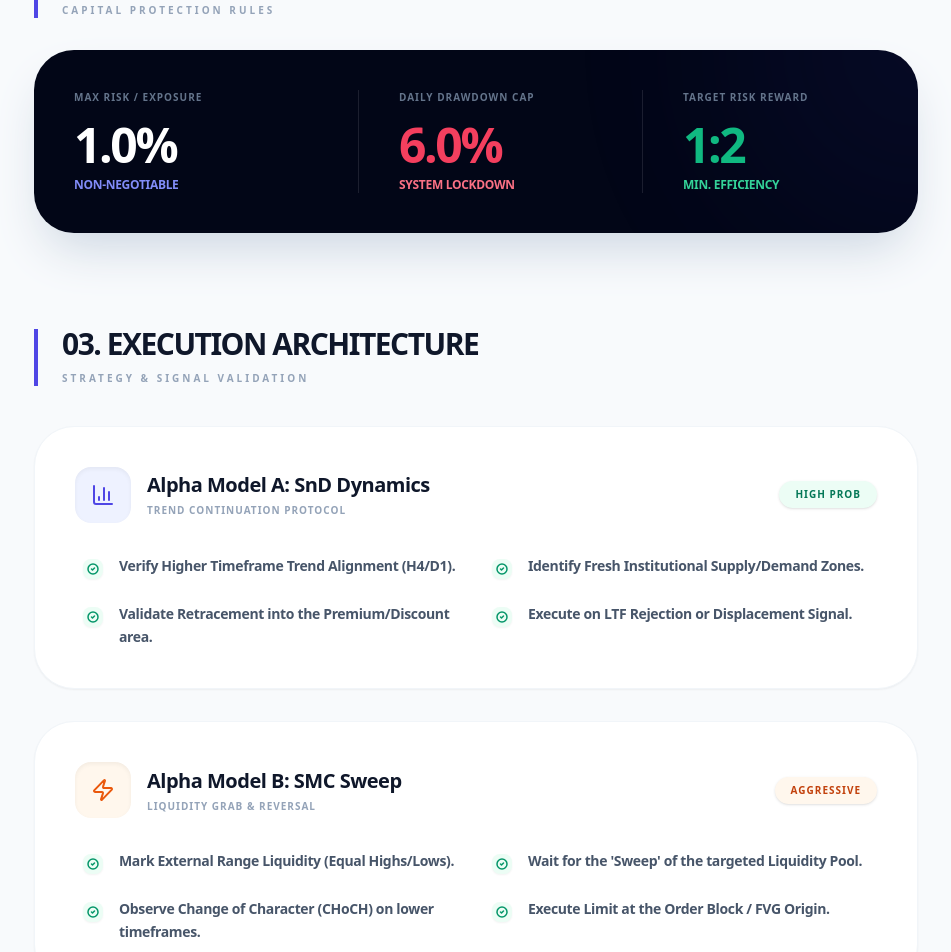
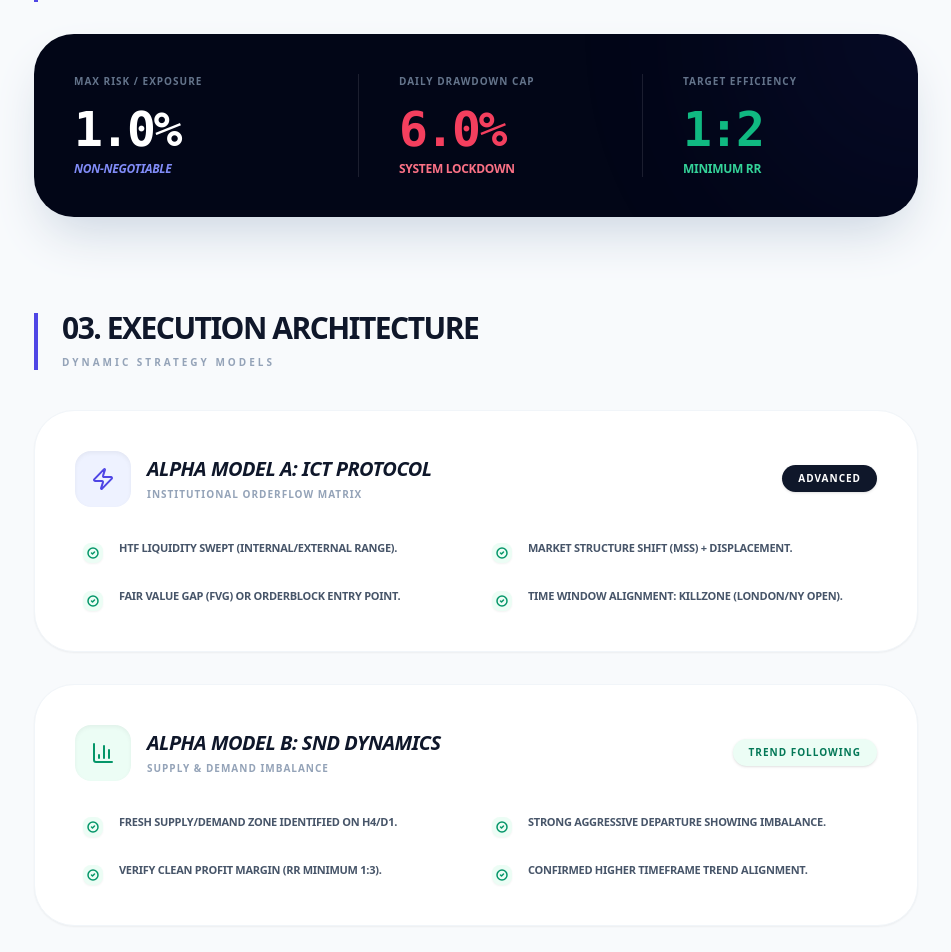
Before and after one commit to A-fauzi/Zionyx, a Next.js app: page /trading-plan in a window 1280 px wide. Shown: the part 1120-2072 px from the top of the page, without its empty margins (322-1273 px from the left). Built offline with nearby package versions, Linux system fonts and the light colour scheme.

Commit message:
update page

```diff
--- a/src/app/trading-plan/page.tsx
+++ b/src/app/trading-plan/page.tsx
@@ -52,9 +52,9 @@ export default function TradingPlanPage() {
             <div className="flex flex-col">
                 <div className="flex items-center gap-2">
                     <ShieldCheck size={14} className="text-indigo-600" />
-                    <span className="font-black text-sm text-slate-900 tracking-tight">Trading Protocol V0.0</span>
+                    <span className="font-black text-sm text-slate-900 tracking-tight uppercase">Zionyx Protocol V1.2</span>
                 </div>
-                <span className="text-[10px] font-bold text-slate-400 tracking-widest mt-0.5">Standard Operating Procedure</span>
+                <span className="text-[10px] font-bold text-slate-400 tracking-widest mt-0.5 uppercase">Standard Operating Procedure</span>
             </div>
         </div>
         <Link href="/dashboard">
@@ -140,75 +140,96 @@ export default function TradingPlanPage() {
                     <SectionHeader title="02. The Iron Protocols" subtitle="Capital Protection Rules" />
 
                     <div className="mt-8 bg-slate-950 text-white rounded-[2.5rem] p-10 relative overflow-hidden shadow-2xl shadow-slate-300">
-                        {/* Decorative Blur */}
                         <div className="absolute top-0 right-0 w-80 h-80 bg-indigo-600 rounded-full blur-[120px] opacity-10 -mr-40 -mt-40" />
 
                         <div className="relative z-10 grid grid-cols-1 md:grid-cols-3 gap-12">
                             <div className="space-y-2">
                                 <p className="text-[10px] font-black text-slate-500 uppercase tracking-widest mb-4">Max Risk / Exposure</p>
-                                <p className="text-5xl font-black text-white tracking-tighter">1.0%</p>
-                                <p className="text-xs text-indigo-400 font-bold uppercase tracking-tight">Non-Negotiable</p>
+                                <p className="text-5xl font-black text-white tracking-tighter font-mono">1.0%</p>
+                                <p className="text-xs text-indigo-400 font-bold uppercase tracking-tight italic">Non-Negotiable</p>
                             </div>
                             <div className="space-y-2 border-t md:border-t-0 md:border-l border-white/10 pt-8 md:pt-0 md:pl-10">
                                 <p className="text-[10px] font-black text-slate-500 uppercase tracking-widest mb-4">Daily Drawdown Cap</p>
-                                <p className="text-5xl font-black text-rose-500 tracking-tighter">6.0%</p>
-                                <p className="text-xs text-rose-400 font-bold uppercase tracking-tight">System Lockdown</p>
+                                <p className="text-5xl font-black text-rose-500 tracking-tighter font-mono">6.0%</p>
+                                <p className="text-xs text-rose-400 font-bold uppercase tracking-tight uppercase">System Lockdown</p>
                             </div>
                             <div className="space-y-2 border-t md:border-t-0 md:border-l border-white/10 pt-8 md:pt-0 md:pl-10">
-                                <p className="text-[10px] font-black text-slate-500 uppercase tracking-widest mb-4">Target Risk Reward</p>
-                                <p className="text-5xl font-black text-emerald-500 tracking-tighter">1:2</p>
-                                <p className="text-xs text-emerald-400 font-bold uppercase tracking-tight">Min. Efficiency</p>
+                                <p className="text-[10px] font-black text-slate-500 uppercase tracking-widest mb-4">Target Efficiency</p>
+                                <p className="text-5xl font-black text-emerald-500 tracking-tighter font-mono">1:2</p>
+                                <p className="text-xs text-emerald-400 font-bold uppercase tracking-tight uppercase">Minimum RR</p>
                             </div>
                         </div>
                     </div>
                 </section>
 
-                {/* 3. STRATEGY SECTION */}
+                {/* 3. UPDATED STRATEGY SECTION: DYNAMIC SOP SYNC */}
                 <section id="strategy" className="scroll-mt-32">
-                    <SectionHeader title="03. Execution Architecture" subtitle="Strategy & Signal Validation" />
+                    <SectionHeader title="03. Execution Architecture" subtitle="Dynamic Strategy Models" />
 
                     <div className="grid grid-cols-1 gap-8 mt-10">
-                        {/* Setup A: Supply & Demand */}
+                        {/* Setup A: ICT Protocol */}
                         <Card className="rounded-[2.5rem] p-10 border-slate-100 shadow-sm hover:shadow-xl transition-all duration-300 bg-white group">
                             <div className="flex flex-col md:flex-row md:items-center justify-between gap-6 mb-8">
                                 <div className="flex items-center gap-4">
                                     <div className="w-14 h-14 bg-indigo-50 text-indigo-600 rounded-2xl flex items-center justify-center shadow-inner">
+                                        <Zap size={24} />
+                                    </div>
+                                    <div>
+                                        <h3 className="font-black text-xl text-slate-900 tracking-tight uppercase italic">Alpha Model A: ICT Protocol</h3>
+                                        <p className="text-[10px] text-slate-400 font-black uppercase tracking-widest mt-1">Institutional Orderflow Matrix</p>
+                                    </div>
+                                </div>
+                                <Badge className="bg-slate-900 text-white px-4 py-1.5 rounded-full border-0 font-black text-[10px] uppercase tracking-widest self-start md:self-auto uppercase">Advanced</Badge>
+                            </div>
+                            <div className="grid grid-cols-1 md:grid-cols-2 gap-6 pl-2">
+                                <CheckItem text="HTF Liquidity Swept (Internal/External Range)." />
+                                <CheckItem text="Market Structure Shift (MSS) + Displacement." />
+                                <CheckItem text="Fair Value Gap (FVG) or Orderblock entry point." />
+                                <CheckItem text="Time Window Alignment: Killzone (London/NY Open)." />
+                            </div>
+                        </Card>
+
+                        {/* Setup B: SnD Dynamics */}
+                        <Card className="rounded-[2.5rem] p-10 border-slate-100 shadow-sm hover:shadow-xl transition-all duration-300 bg-white group">
+                            <div className="flex flex-col md:flex-row md:items-center justify-between gap-6 mb-8">
+                                <div className="flex items-center gap-4">
+                                    <div className="w-14 h-14 bg-emerald-50 text-emerald-600 rounded-2xl flex items-center justify-center shadow-inner">
                                         <BarChart3 size={24} />
                                     </div>
                                     <div>
-                                        <h3 className="font-black text-xl text-slate-900 tracking-tight">Alpha Model A: SnD Dynamics</h3>
-                                        <p className="text-[10px] text-slate-400 font-black uppercase tracking-widest mt-1">Trend Continuation Protocol</p>
+                                        <h3 className="font-black text-xl text-slate-900 tracking-tight uppercase italic">Alpha Model B: SnD Dynamics</h3>
+                                        <p className="text-[10px] text-slate-400 font-black uppercase tracking-widest mt-1">Supply & Demand Imbalance</p>
                                     </div>
                                 </div>
-                                <Badge className="bg-emerald-50 text-emerald-700 px-4 py-1.5 rounded-full border-0 font-black text-[10px] uppercase tracking-widest self-start md:self-auto">High Prob</Badge>
+                                <Badge className="bg-emerald-50 text-emerald-700 px-4 py-1.5 rounded-full border-0 font-black text-[10px] uppercase tracking-widest self-start md:self-auto uppercase">Trend Following</Badge>
                             </div>
                             <div className="grid grid-cols-1 md:grid-cols-2 gap-6 pl-2">
-                                <CheckItem text="Verify Higher Timeframe Trend Alignment (H4/D1)." />
-                                <CheckItem text="Identify Fresh Institutional Supply/Demand Zones." />
-                                <CheckItem text="Validate Retracement into the Premium/Discount area." />
-                                <CheckItem text="Execute on LTF Rejection or Displacement Signal." />
+                                <CheckItem text="Fresh Supply/Demand Zone Identified on H4/D1." />
+                                <CheckItem text="Strong Aggressive Departure showing Imbalance." />
+                                <CheckItem text="Verify Clean Profit Margin (RR Minimum 1:3)." />
+                                <CheckItem text="Confirmed Higher Timeframe Trend Alignment." />
                             </div>
                         </Card>
 
-                        {/* Setup B: SMC Sweep */}
+                        {/* Setup C: SnR Architecture */}
                         <Card className="rounded-[2.5rem] p-10 border-slate-100 shadow-sm hover:shadow-xl transition-all duration-300 bg-white group">
                             <div className="flex flex-col md:flex-row md:items-center justify-between gap-6 mb-8">
                                 <div className="flex items-center gap-4">
                                     <div className="w-14 h-14 bg-orange-50 text-orange-600 rounded-2xl flex items-center justify-center shadow-inner">
-                                        <Zap size={24} />
+                                        <Target size={24} />
                                     </div>
                                     <div>
-                                        <h3 className="font-black text-xl text-slate-900 tracking-tight">Alpha Model B: SMC Sweep</h3>
-                                        <p className="text-[10px] text-slate-400 font-black uppercase tracking-widest mt-1">Liquidity Grab & Reversal</p>
+                                        <h3 className="font-black text-xl text-slate-900 tracking-tight uppercase italic">Alpha Model C: SnR Architecture</h3>
+                                        <p className="text-[10px] text-slate-400 font-black uppercase tracking-widest mt-1">S/R Rejection & Price Action</p>
                                     </div>
                                 </div>
-                                <Badge className="bg-orange-50 text-orange-700 px-4 py-1.5 rounded-full border-0 font-black text-[10px] uppercase tracking-widest self-start md:self-auto">Aggressive</Badge>
+                                <Badge className="bg-orange-50 text-orange-700 px-4 py-1.5 rounded-full border-0 font-black text-[10px] uppercase tracking-widest self-start md:self-auto uppercase">High Prob</Badge>
                             </div>
                             <div className="grid grid-cols-1 md:grid-cols-2 gap-6 pl-2">
-                                <CheckItem text="Mark External Range Liquidity (Equal Highs/Lows)." />
-                                <CheckItem text="Wait for the 'Sweep' of the targeted Liquidity Pool." />
-                                <CheckItem text="Observe Change of Character (CHoCH) on lower timeframes." />
-                                <CheckItem text="Execute Limit at the Order Block / FVG Origin." />
+                                <CheckItem text="Major S/R Level Rejection or Retest." />
+                                <CheckItem text="Momentum Exhaustion on LTF Candlestick." />
+                                <CheckItem text="Breakout & Retest Confirmation on M15 timeframe." />
+                                <CheckItem text="Confluence with Psychological / Round Numbers." />
                             </div>
                         </Card>
                     </div>
@@ -286,7 +307,7 @@ function MindsetCard({ title, desc, idx }: { title: string, desc: string, idx: n
     return (
         <Card className="bg-white p-8 rounded-[2rem] border-slate-100 shadow-sm hover:shadow-xl transition-all duration-500 hover:-translate-y-2 group">
             <span className="text-[10px] font-black text-indigo-200 mb-4 block group-hover:text-indigo-500 transition-colors tracking-widest">PRINCIPLE 0{idx}</span>
-            <h3 className="font-black text-slate-900 mb-3 tracking-tight">{title}</h3>
+            <h3 className="font-black text-slate-900 mb-3 tracking-tight uppercase leading-none">{title}</h3>
             <p className="text-sm text-slate-500 leading-relaxed font-medium">
                 {desc}
             </p>
@@ -300,7 +321,7 @@ function CheckItem({ text }: { text: string }) {
             <div className="mt-1 bg-emerald-50 text-emerald-600 rounded-lg p-1 group-hover:bg-emerald-500 group-hover:text-white transition-all duration-300 shadow-sm">
                 <CheckCircle2 size={12} strokeWidth={3} />
             </div>
-            <span className="text-slate-600 font-bold text-sm leading-relaxed tracking-tight">{text}</span>
+            <span className="text-slate-600 font-bold text-[11px] leading-relaxed tracking-tight uppercase">{text}</span>
         </div>
     )
 }
@@ -312,7 +333,7 @@ function TimeRow({ label, time, highlight }: { label: string, time: string, high
             highlight ? "bg-slate-900 border-slate-900 text-white shadow-xl shadow-slate-200" : "bg-slate-50 border-slate-100 text-slate-500"
         )}>
             <span className={cn("text-[10px] font-black uppercase tracking-widest", highlight ? "text-indigo-400" : "text-slate-400")}>{label}</span>
-            <span className={cn("text-sm font-black font-mono tracking-wider", highlight ? "text-white" : "text-slate-700")}>{time}</span>
+            <span className={cn("text-sm font-black font-mono tracking-wider uppercase", highlight ? "text-white" : "text-slate-700")}>{time}</span>
         </div>
     )
 }
```
